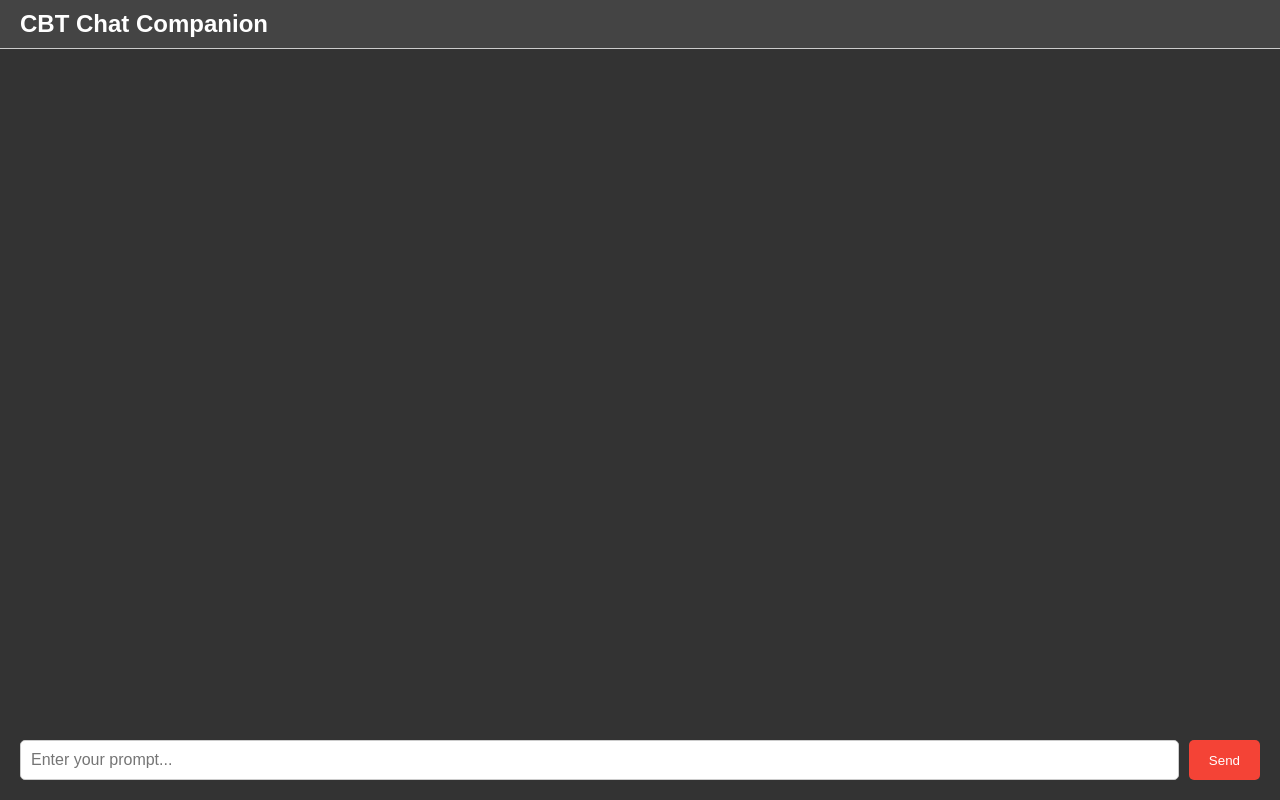
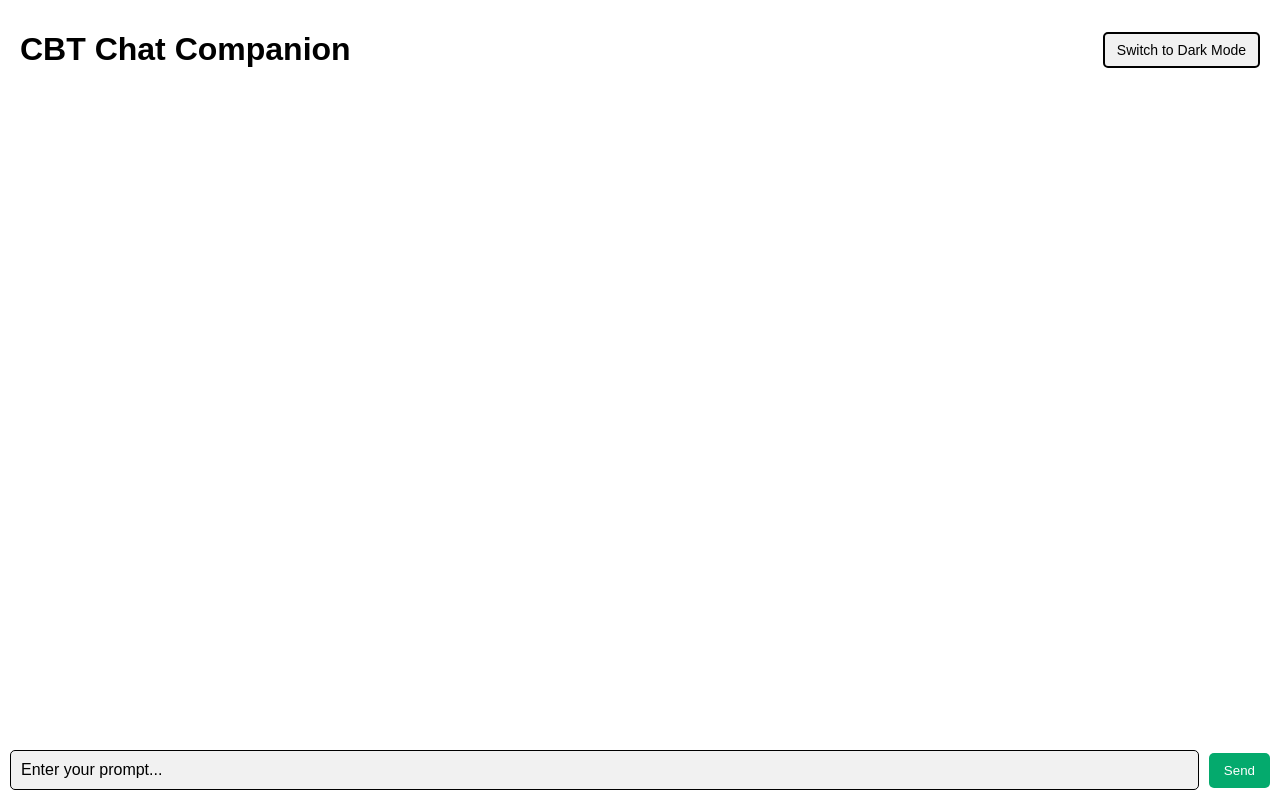
Before and after one commit to Shafrinnisha/CBT_chatbot, a React (Create React App) app in the folder cbt-chat-companion/: page /chat in a window 1280 px wide. Built offline with nearby package versions, Linux system fonts and the light colour scheme.

Commit message:
Logo and theme changes

```diff
--- a/cbt-chat-companion/public/index.html
+++ b/cbt-chat-companion/public/index.html
@@ -2,7 +2,7 @@
 <html lang="en">
   <head>
     <meta charset="utf-8" />
-    <link rel="icon" href="%PUBLIC_URL%/favicon.ico" />
+    <link rel="icon" href="%PUBLIC_URL%/logo.png" />
     <meta name="viewport" content="width=device-width, initial-scale=1" />
     <meta name="theme-color" content="#000000" />
     <meta
--- a/cbt-chat-companion/src/components/Chatbot.js
+++ b/cbt-chat-companion/src/components/Chatbot.js
@@ -1,15 +1,99 @@
 import React, { useState, useRef, useEffect } from 'react';
 import { ThemeProvider } from 'styled-components';
 import { lightTheme, darkTheme } from '../styles/theme';
-import { GlobalStyle, Messages, ChatContainer, InputContainer, Input, SendButton } from '../styles/styles';
+import {
+    GlobalStyle,
+    // Messages,
+    // ChatContainer,
+    // InputContainer,
+    // Input,
+    // SendButton
+} from '../styles/styles';
 import Message from './Message';
-import Navbar from './Navbar';
+import { Link } from 'react-router-dom';
+import styled from 'styled-components';
+
+export const ChatContainer = styled.div`
+    display: flex;
+    flex-direction: column;
+    justify-content: space-between;
+    height: 100vh;
+    background-color: ${({ theme }) => theme.background};
+    color: ${({ theme }) => theme.textColor};
+`;
+
+export const Messages = styled.div`
+    flex: 1;
+    overflow-y: auto;
+    padding: 20px;
+    background-color: ${({ theme }) => theme.background};
+`;
+
+export const InputContainer = styled.div`
+    display: flex;
+    align-items: center;
+    padding: 10px;
+    background-color: ${({ theme }) => theme.background};
+    // border-top: 1px solid ${({ theme }) => theme.messageUserBackground};
+`;
+
+export const Input = styled.input`
+    flex: 1;
+    padding: 10px;
+    font-size: 16px;
+    border: 1px solid ${({ theme }) => theme.textColor};
+    border-radius: 5px;
+    background-color: ${({ theme }) => theme.inputBackground};
+    color: ${({ theme }) => theme.textColor};
+    margin-right: 10px;
+
+    &::placeholder {
+        color: ${({ theme }) => theme.textColor};
+    }
+`;
+
+export const SendButton = styled.button`
+    padding: 10px 15px;
+    background-color: #04AA6D;
+    color: #fff ;
+    border: none;
+    border-radius: 5px;
+    cursor: pointer;
+
+    &:hover {
+        background-color: #00b894;
+    }
+`;
+
+export const NavbarContainer = styled.div`
+    display: flex;
+    justify-content: space-between;
+    align-items: center;
+    padding: 10px 20px;
+    background-color: ${({ theme }) => theme.background};
+    color: ${({ theme }) => theme.textColor};
+    box-shadow: 0 2px 5px rgba(0, 0, 0, 0.1);
+`;
+
+export const ThemeButton = styled.button`
+    background-color: ${({ theme }) => theme.inputBackground};
+    color: ${({ theme }) => theme.textColor};
+    border: 2px solid ${({ theme }) => theme.textColor};
+    border-radius: 5px;
+    padding: 8px 12px;
+    cursor: pointer;
+    font-size: 14px;
+
+    &:hover {
+        background-color: ${({ theme }) => theme.background};
+    }
+`;
 
 const Chatbot = () => {
     const [messages, setMessages] = useState([]);
     const [input, setInput] = useState('');
     const [theme, setTheme] = useState(lightTheme);
-    const messagesEndRef = useRef(null); // Ref for scrolling to the latest message
+    const messagesEndRef = useRef(null);
 
     const handleSendMessage = () => {
         if (input.trim() === '') return;
@@ -20,17 +104,17 @@ const Chatbot = () => {
                 { text: 'Chatbot response to: ' + input, from: 'bot' },
             ]);
         }, 1000);
-        setInput(''); // Clear the input after sending
+        setInput('');
     };
 
     const handleKeyPress = (event) => {
         if (event.key === 'Enter') {
-            handleSendMessage(); // Send message on Enter key press
+            handleSendMessage();
         }
     };
 
     const toggleTheme = () => {
-        setTheme((prevTheme) => (prevTheme === lightTheme ? darkTheme : lightTheme));
+        setTheme((prevTheme) => (prevTheme.name === 'light' ? darkTheme : lightTheme));
     };
 
     const scrollToBottom = () => {
@@ -38,20 +122,32 @@ const Chatbot = () => {
     };
 
     useEffect(() => {
-        scrollToBottom(); // Scroll to bottom whenever messages change
+        scrollToBottom();
     }, [messages]);
 
     return (
         <ThemeProvider theme={theme}>
             <GlobalStyle />
             <ChatContainer>
-                <Navbar toggleTheme={toggleTheme} />
+                {/* Navbar Section */}
+                <NavbarContainer>
+                    <Link to="/" style={{ textDecoration: 'none', color: 'inherit' }}>
+                        <h1>CBT Chat Companion</h1>
+                    </Link>
+                    <ThemeButton onClick={toggleTheme}>
+                        {theme.name === 'light' ? 'Switch to Dark Mode' : 'Switch to Light Mode'}
+                    </ThemeButton>
+                </NavbarContainer>
+
+                {/* Chat Messages Section */}
                 <Messages>
                     {messages.map((msg, index) => (
                         <Message key={index} text={msg.text} from={msg.from} theme={theme} />
                     ))}
-                    <div ref={messagesEndRef} /> {/* This element scrolls into view */}
+                    <div ref={messagesEndRef} /> {/* Scroll to bottom reference */}
                 </Messages>
+
+                {/* Input Section */}
                 <InputContainer>
                     <Input
                         type="text"
--- a/cbt-chat-companion/src/components/Home.js
+++ b/cbt-chat-companion/src/components/Home.js
@@ -1,7 +1,6 @@
 import React from 'react';
 import { Link } from 'react-router-dom';
 import styled, { keyframes } from 'styled-components';
-import Navbar from './Navbar';
 import About from './About';
 import Footer from './Footer';
 
@@ -15,6 +14,11 @@ const typing = keyframes`
   to { width: 100%; }
 `;
 
+const removeCursor = keyframes`
+  from{border-right: 3px solid #fff;}
+  to{border-right: none;}
+`;
+
 // const blink = keyframes`
 //   from, to { border-color: transparent; }
 //   50% { border-color: #fff; }
@@ -25,9 +29,10 @@ const HomeContainer = styled.div`
   flex-direction: column;
   align-items: center;
   justify-content: center;
-  height: 95vh;
+  height: 100vh;
   text-align: center;
-  background: linear-gradient(135deg, #6a11cb, #2575fc);
+  // background: linear-gradient(135deg, #6a11cb, #2575fc);
+  background: #000;
   color: #fff;
   animation: ${fadeIn} 1.5s ease-in-out;
   overflow: hidden;
@@ -39,14 +44,23 @@ const Title = styled.h1`
   margin: 0;
   color: #fff;
   overflow: hidden;
-  white-space: nowrap;
+  white-space: nowrap; /* Allow wrapping */
   border-right: 3px solid #fff;
-  width: 0;
-  animation: ${typing} 3s steps(30, end) forwards; /* Typing effect only */
+  width: fit-content;
+  animation: ${typing} 3s steps(30, end) , ${removeCursor} 0.1s forwards 3s;;
   animation-fill-mode: forwards;
-  border-right: none; /* Remove the blinking cursor after animation ends */
+
+  /* Responsive Design */
+  @media (max-width: 768px) {
+    font-size: 2.5em; /* Smaller font size for tablets */
+  }
+
+  @media (max-width: 480px) {
+    font-size: 2em; /* Even smaller font size for mobile devices */
+    // border-right: 2px solid #fff; /* Adjust border size */
+    overflow: normal;
+  }
 `;
-
 
 const Subtitle = styled.p`
   font-size: 1.2em;
@@ -81,27 +95,27 @@ const StartButton = styled(Link)`
     transform: scale(1.05);
   }
 
-  &:focus {
-    outline: 2px solid #fff;
-  }
+  // &:focus {
+  //   outline: 2px solid #fff;
+  // }
 `;
 
-const ScrollButton = styled.button`
-  margin-top: 20px;
-  padding: 10px 20px;
-  background-color: transparent;
-  border: 2px solid #fff;
-  color: #fff;
-  border-radius: 20px;
-  font-size: 1em;
-  cursor: pointer;
-  transition: background-color 0.3s ease, color 0.3s ease;
+// const ScrollButton = styled.button`
+//   margin-top: 20px;
+//   padding: 10px 20px;
+//   background-color: transparent;
+//   border: 2px solid #fff;
+//   color: #fff;
+//   border-radius: 20px;
+//   font-size: 1em;
+//   cursor: pointer;
+//   transition: background-color 0.3s ease, color 0.3s ease;
 
-  &:hover {
-    background-color: #fff;
-    color: #6a11cb;
-  }
-`;
+//   &:hover {
+//     background-color: #fff;
+//     color: #6a11cb;
+//   }
+// `;
 
 // Samples
 
@@ -169,6 +183,11 @@ const BotBubble = styled(ChatBubble)`
   align-self: flex-end;
 `;
 
+const Logo = styled.img`
+  width: 300px; /* Adjust logo size */
+  margin-bottom: 20px;
+`;
+
 const Samples = () => (
   <SamplesSection>
     <h3>Chatbot Examples</h3>
@@ -218,22 +237,23 @@ const Samples = () => (
 
 
 
-const scrollToAbout = () => {
-  document.getElementById('about-section').scrollIntoView({ behavior: 'smooth' });
-};
+// const scrollToAbout = () => {
+//   document.getElementById('about-section').scrollIntoView({ behavior: 'smooth' });
+// };
 
 const Home = () => {
   return (
     <>
-      <Navbar />
       <HomeContainer>
-        <Title>Welcome to CBT Chat Companion</Title>
+        {/* Logo Section */}
+        <Logo src="/logo.png" alt="CBT Chat Companion Logo" />
+        <Title>Hi, I'm a CBT Chatbot</Title>
         <Subtitle>Your supportive AI companion for Cognitive Behavioral Therapy</Subtitle>
         <ButtonContainer>
           <StartButton to="/chat" aria-label="Start chatting with CBT Companion">
             Start Chatting
           </StartButton>
-          <ScrollButton onClick={scrollToAbout}>Learn More</ScrollButton>
+          {/* <ScrollButton onClick={scrollToAbout}>Learn More</ScrollButton> */}
         </ButtonContainer>
       </HomeContainer>
       <Samples />
--- a/cbt-chat-companion/src/styles/styles.js
+++ b/cbt-chat-companion/src/styles/styles.js
@@ -2,8 +2,8 @@ import styled, { createGlobalStyle } from 'styled-components';
 
 export const GlobalStyle = createGlobalStyle`
   body {
-    background-color: ${({ theme }) => (theme === 'light' ? '#ffffff' : '#333333')};
-    color: ${({ theme }) => (theme === 'light' ? '#000000' : '#ffffff')};
+    // background-color: ${({ theme }) => (theme === 'light' ? '#ffffff' : '#333333')};
+    // color: ${({ theme }) => (theme === 'light' ? '#000000' : '#ffffff')};
     transition: all 0.3s ease;
     font-family: Arial, sans-serif;
     margin: 0; // Remove default margin
--- a/cbt-chat-companion/src/styles/theme.js
+++ b/cbt-chat-companion/src/styles/theme.js
@@ -1,15 +1,17 @@
 export const lightTheme = {
+    name: 'light',
     background: '#ffffff',
     textColor: '#000000',
     inputBackground: '#f1f1f1',
-    messageUserBackground: '#d1e7dd',
-    messageBotBackground: '#cfe2f3',
+    messageUserBackground: '#00b894',
+    messageBotBackground: '#926fe8',
 };
 
 export const darkTheme = {
+    name: 'dark',
     background: '#1f1f1f',
     textColor: '#ffffff',
     inputBackground: '#333333',
-    messageUserBackground: '#1f2e44',
-    messageBotBackground: '#2c3e50',
+    messageUserBackground: '#16a085',
+    messageBotBackground: '#5d54a4',
 };
```
Also changed, not shown: cbt-chat-companion/public/logo.png (added), cbt-chat-companion/public/logo1.png (added), cbt-chat-companion/src/App.js (line endings or trailing spaces), cbt-chat-companion/src/components/Navbar.js (line endings or trailing spaces).
